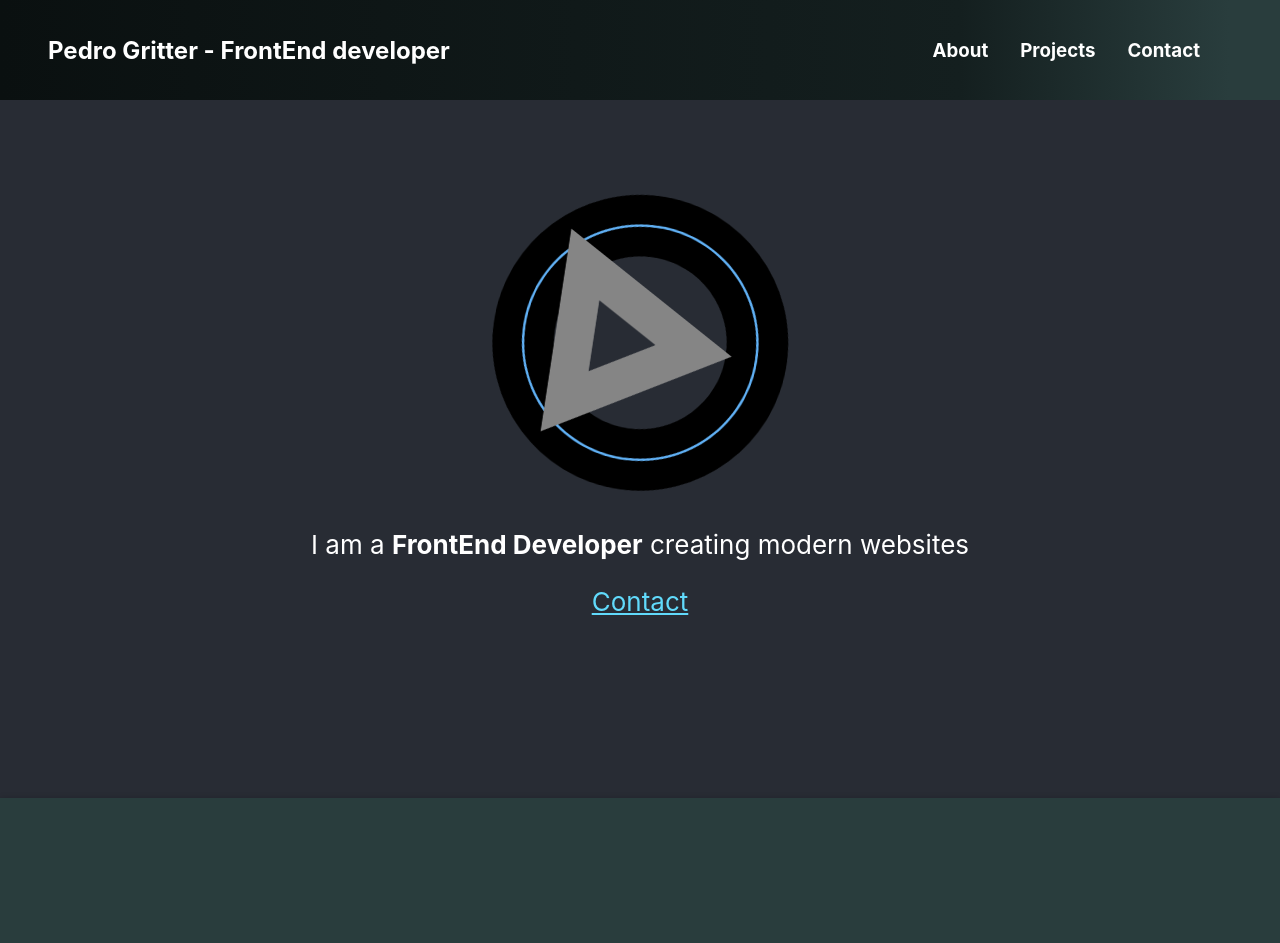
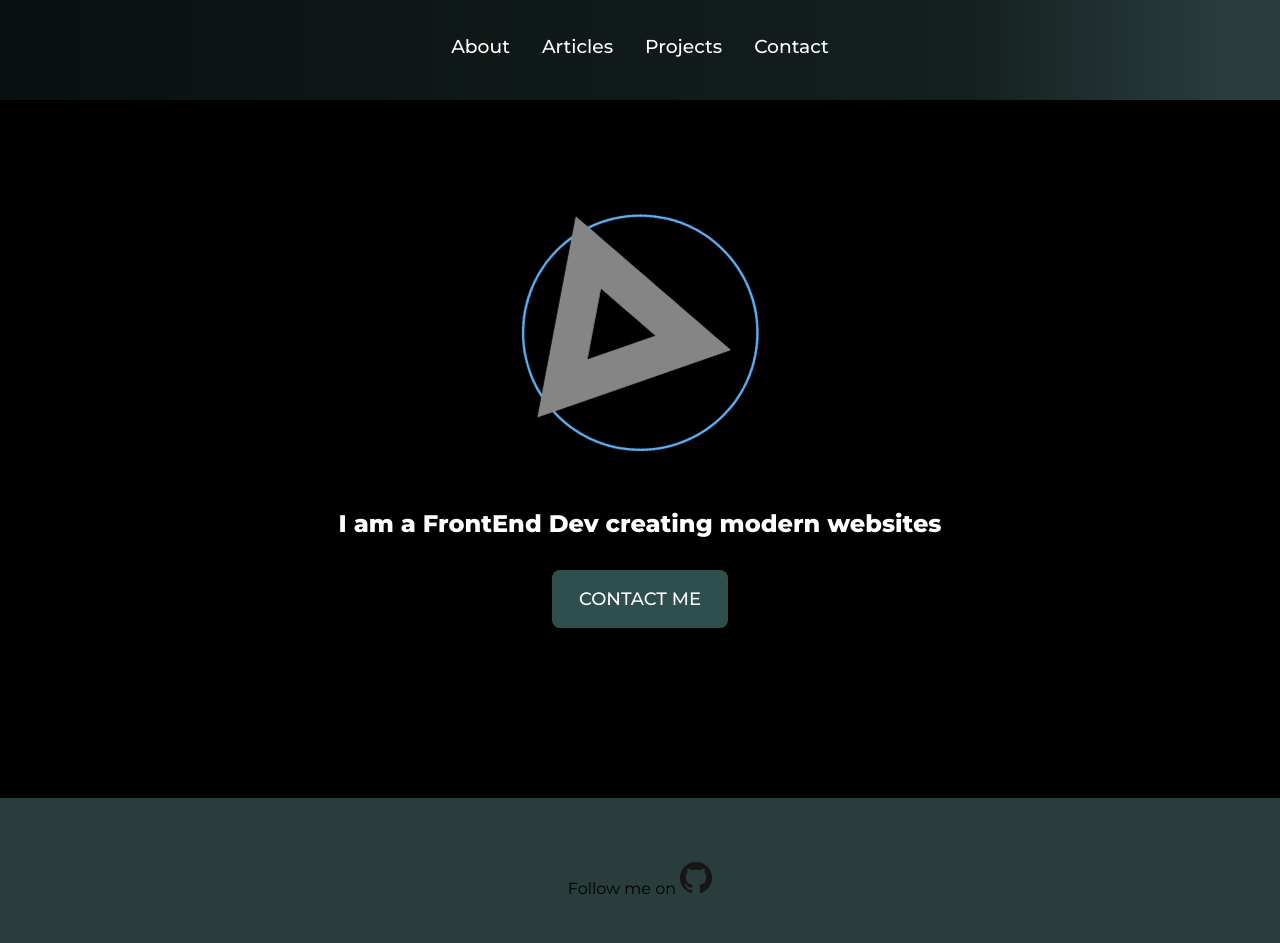
Before and after one commit to pedrogritter/frontend-portfolio, a React (Create React App) app: page / in a window 1280 px wide. Shown: the top 943 px of the page. Built offline with nearby package versions, Linux system fonts and the light colour scheme.

Commit message:
Adds a bunch of stuff to portfolio's base layer

```diff
--- a/src/App.css
+++ b/src/App.css
@@ -1,5 +1,6 @@
 .App {
   text-align: center;
+  font-family: 'Montserrat', sans-serif;
 }
 
 .App-logo {
@@ -14,7 +15,7 @@
 }
 
 .App-header {
-  background-color: #282c34;
+  background-color: black ;
   min-height: 100vh;
   display: flex;
   flex-direction: column;
--- a/src/App.tsx
+++ b/src/App.tsx
@@ -1,9 +1,30 @@
 import React from 'react';
-import logo from './logo.svg';
+// import logo from './logo.svg';
 import './App.css';
 import Navbar from './components/navbar';
 import Footer from './components/footer';
+import styled from "styled-components";
+
 import newlogo from './LogoMakr.png'
+
+const HeroTitle = styled.div`
+  font-size: 24px;
+  font-weight: 800;
+  padding: 1rem;
+`;
+
+const Contact = styled.a`
+  margin-top:1rem;
+  font-size: 18px;
+  font-weight: 500;
+  padding: 1rem;
+  background-color: darkslategrey;
+  color: white;
+  padding: 1em 1.5em;
+  text-decoration: none;
+  text-transform: uppercase;
+  border-radius:8px;
+`;
 
 function App() {
   return (
@@ -11,17 +32,17 @@ function App() {
       <Navbar />
       <header className="App-header">
         <img src={newlogo} className="App-logo" alt="logo" />
-        <p>
-          I am a <b>FrontEnd Developer</b> creating modern websites
-        </p>
-        <a
+        <HeroTitle>
+          I am a <b>FrontEnd Dev</b> creating modern websites
+        </HeroTitle>
+        <Contact
           className="App-link"
           href="https://reactjs.org"
           target="_blank"
           rel="noopener noreferrer"
         >
-          Contact
-        </a>
+          Contact me
+        </Contact>
       </header>
       <Footer />
     </div>
--- a/src/components/footer.tsx
+++ b/src/components/footer.tsx
@@ -2,6 +2,7 @@
 import React from "react";
 // Style
 import styled from "styled-components";
+import githubMark from "../resources/img/GitHub-Mark-64px.png";
 
 const BottomContent = styled.div`
   box-shadow: 0 2px 7px 0 rgba(0,0,0,.3);
@@ -15,15 +16,43 @@ const BottomContent = styled.div`
 
 const FooterContainer = styled.footer`
     padding: 48px 24px 100px;
+    display:flex;
+    flex-direction: column;
 `;
 
+const Link = styled.div`
+    padding: 1rem 1rem;
+    align-items: center;
+    height: 64px;
+`;
+
+const GitIcon = styled.img`
+    width:32px;
+    height:32px;
+`;
+
+const Copyright = styled.span`
+    font-size: 14px;
+    color: white;
+    justify-self: flex-end;
+`;
 
 const Footer = () => {
+
+    const github = <>
+        <Link>
+            <span>Follow me on </span>
+            <a href="https://github.com/pedrogritter">
+                <GitIcon src={githubMark} />
+            </a>
+        </Link>
+    </>
 
     return(
     <BottomContent>
         <FooterContainer>
-
+            {github}
+            <Copyright>© 2021 Pedro Gritter</Copyright>
         </FooterContainer>
     </BottomContent>
     )
--- /dev/null
+++ b/src/components/head.tsx
@@ -0,0 +1,53 @@
+
+// React
+import React from "react";
+
+interface HeadProps {
+    title?: string;
+    description?: string;
+    keywords?: string[];
+}
+
+
+const Head = (props: HeadProps) => {
+
+    const title = props.title ? <title>`${props.title} | Front-End Dev`</title> : <title>`Pedro Gritter | Front-End Developer`</title>;
+
+    const description = props.description  &&
+        <>
+          <meta
+            name="description"
+            content={props.description}
+            key="description"
+          />
+          <meta
+            property="og:description"
+            content={props.description}
+            key="og:description"
+          />
+        </>
+
+    const keywords = props.keywords && Array.isArray(props.keywords) && <meta
+        name="keywords"
+        content={props.keywords.join(', ')}
+        key="keywords"
+    />
+
+   const GoogleFonts = <>
+        <link rel="preconnect" href="https://fonts.gstatic.com" />
+        <link href="https://fonts.googleapis.com/css2?family=Montserrat:ital,wght@0,200;0,300;0,400;0,500;0,600;0,800;1,300;1,400;1,600&display=swap" rel="stylesheet" />
+    </>
+
+    return(
+        <head>
+            <meta charSet="UTF-8" key="charset"/>
+            <meta name="viewport" content="width=device-width, initial-scale=1, maximum-scale=1, user-scalable=no" />
+            <title>{title}</title>
+            {description}
+            {keywords}
+            {GoogleFonts}
+        </head>
+    )
+}
+
+export default Head;
--- a/src/components/navbar.tsx
+++ b/src/components/navbar.tsx
@@ -32,21 +32,20 @@ const NavbarComponent = styled.nav`
   position: relative;
   z-index: 10;
 
+  flex-direction: column;
+
+
   color: white;
 `;
 
-const Left = styled.div`
+const Top = styled.div`
     display: inline-flex;
-    width: 60vw;
-    padding-left:2rem;
 `;
 
-const Right = styled.div`
+const Bottom = styled.div`
     display: flex;
     flex-direction: row;
     justify-content: flex-end;
-    width: 40vw;
-    padding-right:4rem;
 `;
 
 const Logo = styled.div`
@@ -55,6 +54,7 @@ const Logo = styled.div`
 
 const NavElement = styled.h3`
     padding: 1rem;
+    font-weight:500;
 `;
 
 
@@ -64,14 +64,15 @@ const Navbar = () => {
         <NavbarOuterContainer>
             <NavbarContainer>
                 <NavbarComponent>
-                    <Left>
-                        <Logo> <h1>Pedro Gritter - FrontEnd developer</h1></Logo>
-                    </Left>
-                    <Right>
+                    {/* <Top>
+                        <Logo> <h1>FrontEnd Dev</h1></Logo>
+                    </Top> */}
+                    <Bottom>
                         <NavElement>About</NavElement>
+                        <NavElement>Articles</NavElement>
                         <NavElement>Projects</NavElement>
                         <NavElement>Contact</NavElement>
-                    </Right>
+                    </Bottom>
                 </NavbarComponent>
             </NavbarContainer>
         </NavbarOuterContainer>
--- a/src/index.tsx
+++ b/src/index.tsx
@@ -3,9 +3,11 @@ import ReactDOM from 'react-dom';
 import './index.css';
 import App from './App';
 import reportWebVitals from './reportWebVitals';
+import Head from './components/head';
 
 ReactDOM.render(
   <React.StrictMode>
+    <Head />
     <App />
   </React.StrictMode>,
   document.getElementById('root')
```
Also changed, not shown: src/components/content-selector.tsx (added, +8 -0 lines), src/resources/img/GitHub-Mark-64px.png (added).
